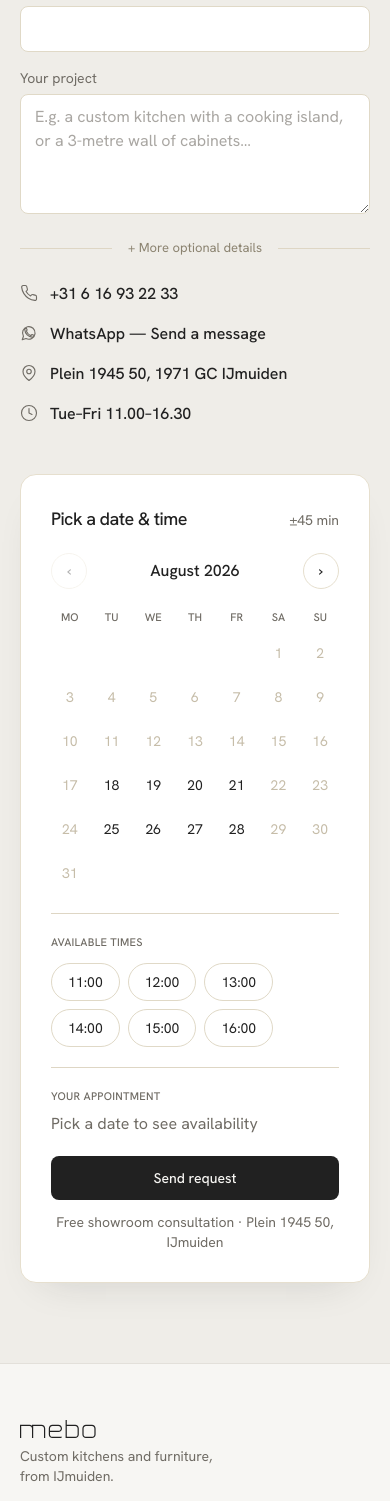
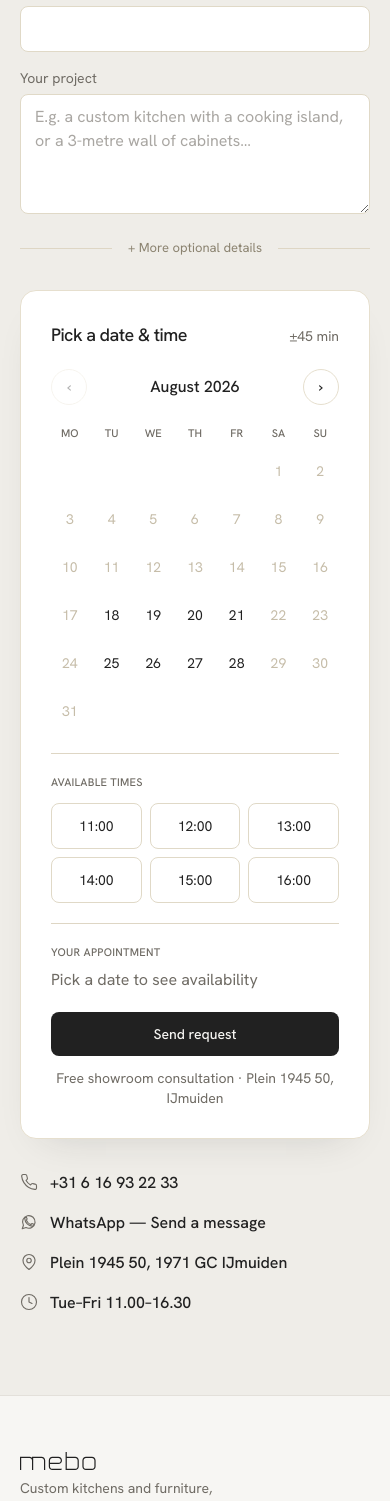
Before and after one commit to Andeaf/mebo, a Next.js app: page /en in a window 390 px wide. Shown: the part 8648-10149 px from the top of the page. Built offline with nearby package versions, Linux system fonts and the light colour scheme.

Commit message:
Adapt appointment section for mobile: booking card above contact details, larger touch targets

```diff
--- a/src/components/ContactSection.tsx
+++ b/src/components/ContactSection.tsx
@@ -174,10 +174,10 @@ export default function ContactSection() {
         ) : (
           <form
             onSubmit={handleSubmit}
-            className="grid items-start gap-12 lg:grid-cols-[1fr_440px] lg:gap-16"
+            className="grid items-start gap-8 lg:grid-cols-[1fr_440px] lg:gap-x-16 lg:gap-y-0"
           >
             {/* --- Left column: the form ----------------------------------- */}
-            <FadeUp>
+            <FadeUp className="lg:col-start-1 lg:row-start-1">
               <h2 className="text-3xl font-medium tracking-tight-3 text-balance md:text-[2.75rem] md:leading-[1.16]">
                 {t("form.title")}
               </h2>
@@ -186,7 +186,7 @@ export default function ContactSection() {
               </p>
 
               <div className="mt-10 flex flex-col gap-4">
-                <div className="grid gap-4 sm:grid-cols-2">
+                <div className="grid gap-4 md:grid-cols-2">
                   <label className="flex flex-col gap-1.5">
                     <span className={labelClass}>{t("form.name")}</span>
                     <input
@@ -239,7 +239,7 @@ export default function ContactSection() {
                 </div>
 
                 {showOptional && (
-                  <div className="grid gap-4 sm:grid-cols-2">
+                  <div className="grid gap-4 md:grid-cols-2">
                     <label className="flex flex-col gap-1.5">
                       <span className={labelClass}>{t("form.projectType")}</span>
                       <select name="projectType" defaultValue="" className={inputClass}>
@@ -272,49 +272,18 @@ export default function ContactSection() {
                   </label>
                 </div>
 
-                {/* Direct channels — the form is never a blocker */}
-                <div className="mt-2 grid gap-x-8 gap-y-4 sm:grid-cols-2">
-                  <div className="flex gap-3">
-                    <Icon path={ICONS.phone} />
-                    <a
-                      href={`tel:${company.phone}`}
-                      className="font-medium text-ink hover:underline"
-                    >
-                      {company.phoneDisplay}
-                    </a>
-                  </div>
-                  <div className="flex gap-3">
-                    <Icon path={ICONS.whatsapp} />
-                    <a
-                      href={company.whatsappUrl}
-                      target="_blank"
-                      rel="noopener noreferrer"
-                      className="font-medium text-ink hover:underline"
-                    >
-                      {t("whatsappLabel")} — {t("whatsappValue")}
-                    </a>
-                  </div>
-                  <div className="flex gap-3">
-                    <Icon path={ICONS.pin} />
-                    <p className="font-medium text-ink">
-                      {company.address.street}, {company.address.postalCode}{" "}
-                      {company.address.city}
-                    </p>
-                  </div>
-                  <div className="flex gap-3">
-                    <Icon path={ICONS.clock} />
-                    <p className="font-medium text-ink">{t("hoursValue")}</p>
-                  </div>
-                </div>
               </div>
             </FadeUp>
 
-            {/* --- Right column: booking card ------------------------------ */}
-            <FadeUp delay={0.1} className="self-start lg:sticky lg:top-24">
+            {/* --- Booking card (mobile: after the form, desktop: right column) --- */}
+            <FadeUp
+              delay={0.1}
+              className="self-start lg:sticky lg:top-24 lg:col-start-2 lg:row-start-1 lg:row-span-2"
+            >
               <div className="rounded-2xl border border-[#E6DFCE] bg-white p-[30px] shadow-[0_18px_40px_-24px_rgba(33,33,33,0.18)]">
                 <div className="flex items-baseline justify-between gap-4">
                   <h3 className="text-lg font-medium tracking-tight-3">{t("booking.title")}</h3>
-                  <span className="text-sm text-muted">{t("booking.duration")}</span>
+                  <span className="text-sm whitespace-nowrap text-muted">{t("booking.duration")}</span>
                 </div>
 
                 {/* Month navigation */}
@@ -363,7 +332,7 @@ export default function ContactSection() {
                           setSelectedDate(new Date(viewYear, viewMonth, day));
                           setDateError(false);
                         }}
-                        className={`h-10 cursor-pointer rounded-lg text-sm transition-colors ${
+                        className={`h-11 cursor-pointer rounded-lg text-sm transition-colors lg:h-10 ${
                           selected
                             ? "bg-[#1D1A16] font-medium text-[#F7F3EC]"
                             : enabled
@@ -383,7 +352,7 @@ export default function ContactSection() {
                 <p className="mt-5 text-[11px] font-medium uppercase tracking-wide text-muted">
                   {t("booking.availableTimes")}
                 </p>
-                <div className="mt-3 flex flex-wrap gap-2">
+                <div className="mt-3 grid grid-cols-3 gap-2 lg:flex lg:flex-wrap">
                   {times.map((time) => {
                     const selected = selectedTime === time;
                     return (
@@ -394,7 +363,7 @@ export default function ContactSection() {
                           setSelectedTime(time);
                           setDateError(false);
                         }}
-                        className={`cursor-pointer rounded-full border px-4 py-2 text-sm transition-colors ${
+                        className={`cursor-pointer rounded-lg border px-2 py-3 text-center text-sm transition-colors lg:rounded-full lg:px-4 lg:py-2 ${
                           selected
                             ? "border-[#1D1A16] bg-[#1D1A16] font-medium text-[#F7F3EC]"
                             : "border-[#E0D9C7] text-ink hover:bg-[#E7DFCC]"
@@ -447,6 +416,43 @@ export default function ContactSection() {
                 </p>
               </div>
             </FadeUp>
+
+            {/* Direct channels — the form is never a blocker */}
+            <FadeUp className="lg:col-start-1 lg:row-start-2 lg:mt-6">
+              <div className="grid gap-x-8 gap-y-4 md:grid-cols-2">
+                <div className="flex gap-3">
+                  <Icon path={ICONS.phone} />
+                  <a
+                    href={`tel:${company.phone}`}
+                    className="font-medium text-ink hover:underline"
+                  >
+                    {company.phoneDisplay}
+                  </a>
+                </div>
+                <div className="flex gap-3">
+                  <Icon path={ICONS.whatsapp} />
+                  <a
+                    href={company.whatsappUrl}
+                    target="_blank"
+                    rel="noopener noreferrer"
+                    className="font-medium text-ink hover:underline"
+                  >
+                    {t("whatsappLabel")} — {t("whatsappValue")}
+                  </a>
+                </div>
+                <div className="flex gap-3">
+                  <Icon path={ICONS.pin} />
+                  <p className="font-medium text-ink">
+                    {company.address.street}, {company.address.postalCode}{" "}
+                    {company.address.city}
+                  </p>
+                </div>
+                <div className="flex gap-3">
+                  <Icon path={ICONS.clock} />
+                  <p className="font-medium text-ink">{t("hoursValue")}</p>
+                </div>
+              </div>
+            </FadeUp>
           </form>
         )}
       </div>
```
